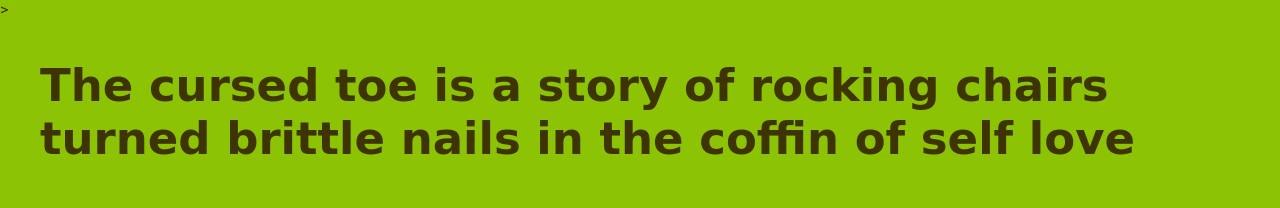
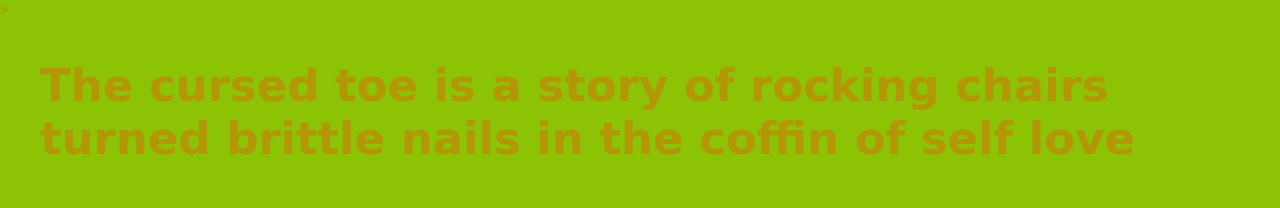
Before and after one commit to Granola4Life/One-Ugly-Toe, a plain HTML site: page index.html in a window 1280 px wide. Drawn offline with Linux system fonts and the light colour scheme; a web font is replaced by a local one.

Commit message:
Update style.css

```diff
--- a/style.css
+++ b/style.css
@@ -3,7 +3,7 @@
 body {
   margin: 0;
   background-color: #8CC304;
-  color: #3e3402;
+  color: #b39707;
 font-family: 'Roboto', sans-serif;
 }
 
```
